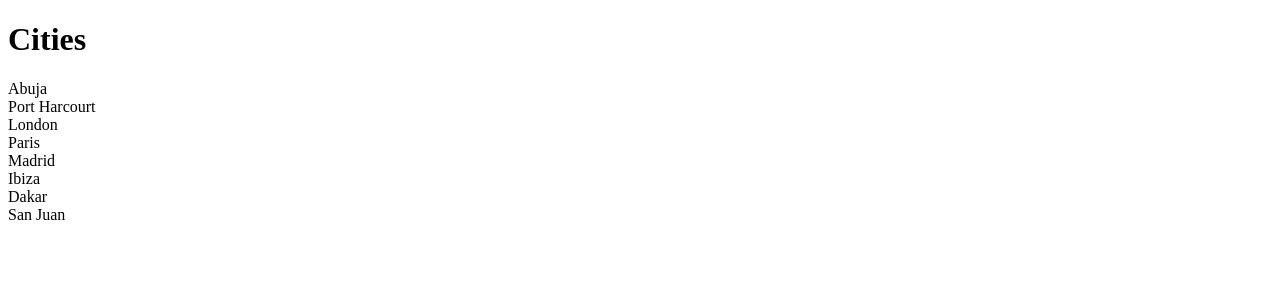
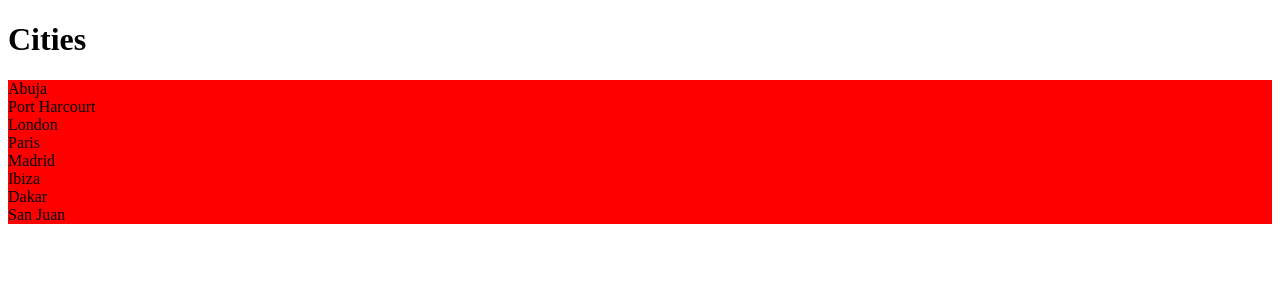
Before and after one commit to ifuenteromero/typescript, a React (Vite) app: page / in a window 1280 px wide. Shown: the top 300 px of the page. Built offline with nearby package versions, Linux system fonts and the light colour scheme.

Commit message:
si tenemos la misma clase en diferentes archivos de css aplicará todos

```diff
--- /dev/null
+++ b/src/App.css
@@ -0,0 +1,3 @@
+.list-group {
+    background-color: red;
+}
--- a/src/App.tsx
+++ b/src/App.tsx
@@ -1,5 +1,6 @@
 import { useState } from "react";
 import ListGroup from "./components/ListGroup";
+import "./App.css";
 
 const App = () => {
 	const [isAlertVisible, setAlertVisibility] = useState(false);
```
